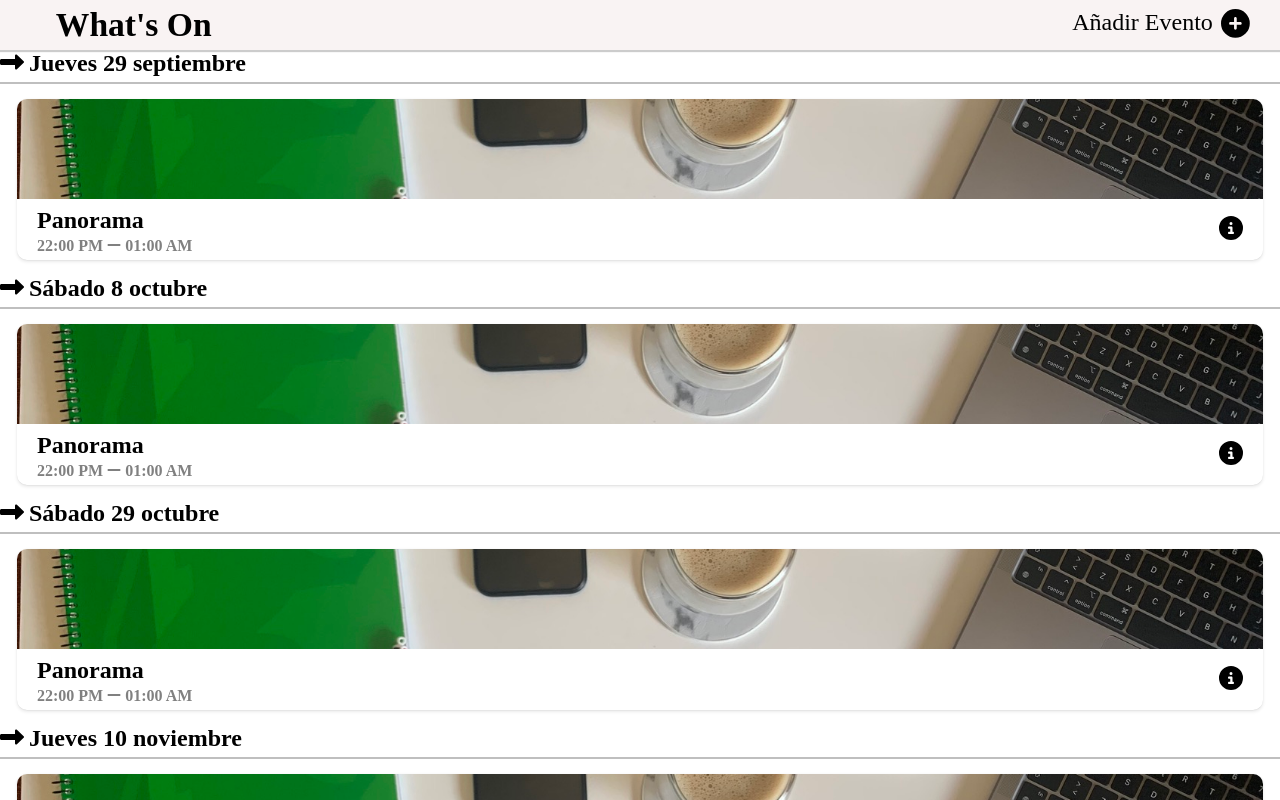
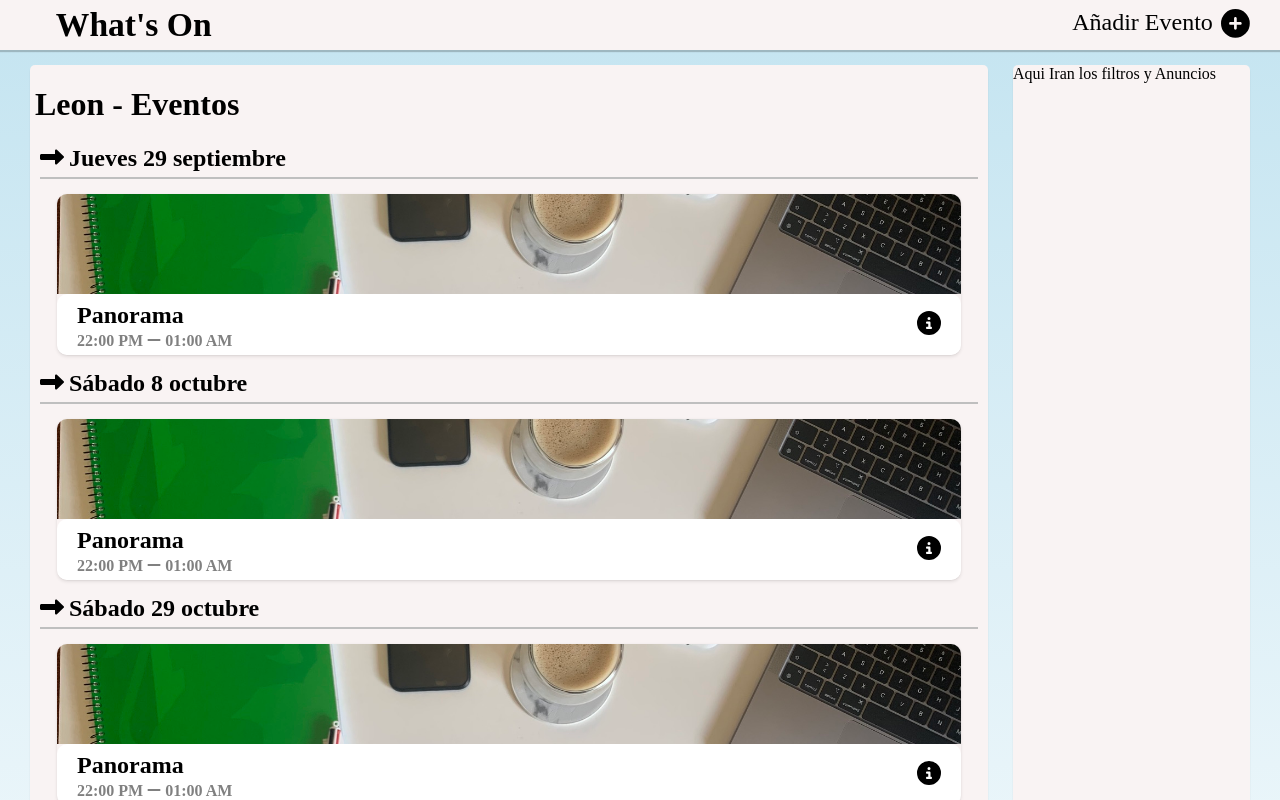
Before and after one commit to AntonioBaez13/LeonEvents, a React (Create React App) app: page / in a window 1280 px wide. Shown: the top 800 px of the page. Built offline with nearby package versions, Linux system fonts and the light colour scheme.

Commit message:
Combined all sections in a PageContent component

```diff
--- a/src/DateHolderComponent.tsx
+++ b/src/DateHolderComponent.tsx
@@ -14,7 +14,7 @@ interface DatesHolderprops {
 
 function DatesHolder(props: DatesHolderprops){
     return(
-        <div>
+        <div className='list-of-events-container'>
             <div className='show-date'>
                 <span>{rightArrow}</span>
                 <span>{StringToLongFormattedDate(props.day)}</span>
--- /dev/null
+++ b/src/PageContent.tsx
@@ -0,0 +1,17 @@
+import DatesList from "./DateHolderComponent";
+
+function MainContent(props:object){
+    return(
+        <div className="main-page-content ">
+            <div className="long-list-section">
+                <h1>Leon - Eventos</h1>
+                <DatesList></DatesList>
+            </div>
+            <div className="filters-and-adds">
+                Aqui Iran los filtros y Anuncios
+            </div>
+        </div>
+    );
+}
+
+export default MainContent;
--- a/src/Styles.css
+++ b/src/Styles.css
@@ -14,6 +14,7 @@ body{
 }
 
 .event-main-info {
+    background-color: white;
     display: flex;
     align-items: center;
     border-radius: 10px;
@@ -64,6 +65,10 @@ div.event-picture > img {
     margin: 5px;
     cursor: pointer;
     font-size: x-large;
+}
+
+.info-button-container:hover{
+    color: grey;
 }
 
 /*Modal styles*/
@@ -211,6 +216,10 @@ div.panel-image-container>img {
     border-bottom: 1px solid rgb(191, 191, 191);
 }
 
+.list-of-events-container{
+    margin: 5px;
+}
+
 .show-date {
     display: flex;
     gap: 5px;
@@ -250,7 +259,7 @@ div.panel-image-container>img {
 
 .top-bar-tools {
     align-self: center;
-    margin: 0 2%;
+    margin: 0  2%;
     display: flex;
     justify-content: center;
 }
@@ -268,3 +277,25 @@ div.panel-image-container>img {
 .add-event-button:hover{
     color: grey;
 }
+
+.main-page-content {
+    background-image: linear-gradient(rgb(198, 229, 241),rgba(255, 0, 0, 0));
+    display: flex;
+    padding: 15px 30px;
+    gap: 25px;
+}
+
+.long-list-section {
+    background-color: rgb(249, 243, 243);
+    box-shadow: 0 2px 1px rgba(0, 0, 0, 0.2);
+    border-radius: 5px;
+    width: 80%;
+    padding: 0 5px;
+}
+
+.filters-and-adds {
+    background-color: rgb(249, 243, 243);
+    box-shadow: 0 2px 1px rgba(0, 0, 0, 0.2);
+    border-radius: 5px;
+    width: 20%;
+}
--- a/src/index.tsx
+++ b/src/index.tsx
@@ -4,6 +4,7 @@ import AddEvent from './AddEventModal';
 import DatesList from './DateHolderComponent';
 import { Event } from './EventComponent';
 import EventInfoPanel from './InfoSidePanel';
+import MainContent from './PageContent';
 import TopBar from './TopBar';
 
 
@@ -13,6 +14,6 @@ const root = ReactDOM.createRoot(
 root.render(
   <React.StrictMode>
       <TopBar></TopBar>
-      <DatesList></DatesList>
+      <MainContent></MainContent>
   </React.StrictMode>
 );
```
